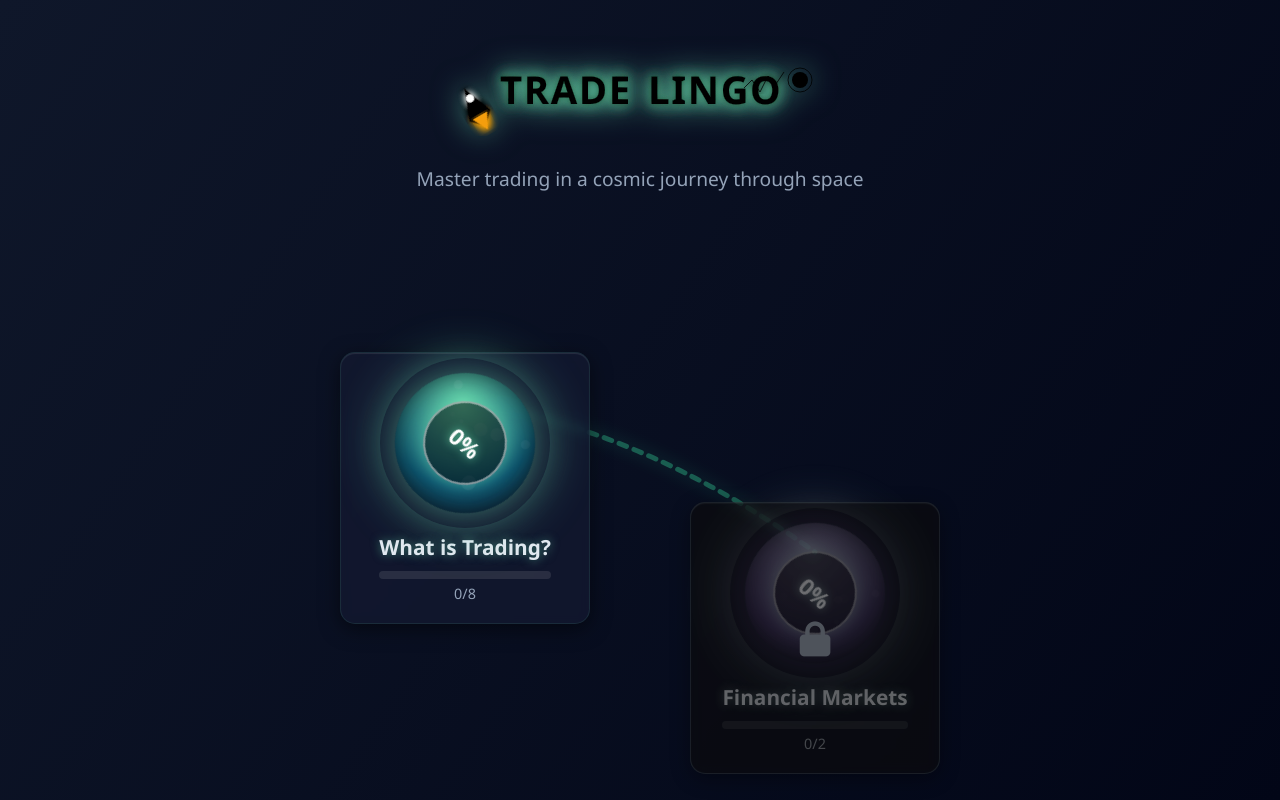
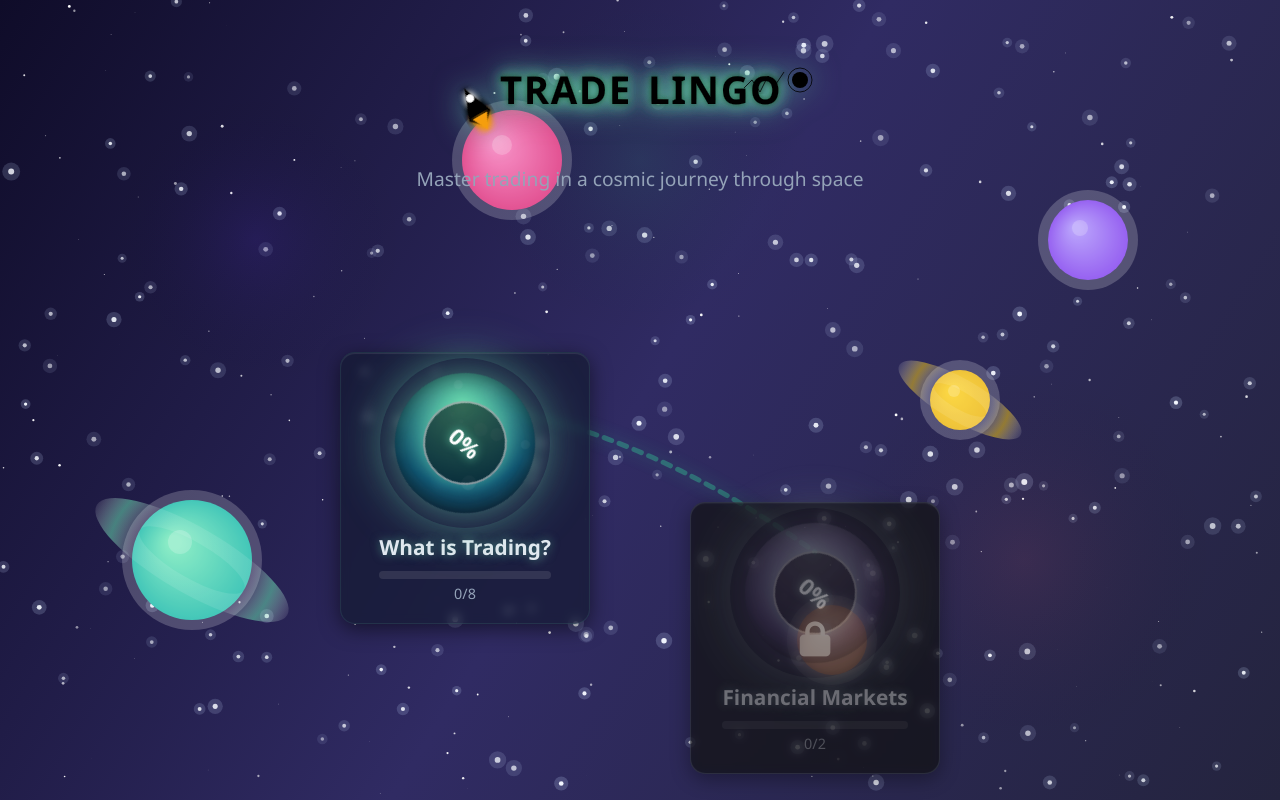
Before and after one commit to sonbgohan/Tradelingo3, a React (Create React App) app: page / in a window 1280 px wide. Built offline with nearby package versions, Linux system fonts and the light colour scheme; the HTML template or start-up script is replaced by a standard one.

Commit message:
Update App.css

```diff
--- a/src/App.css
+++ b/src/App.css
@@ -17,10 +17,10 @@
 
 body {
   font-family: 'Segoe UI', 'Roboto', sans-serif;
-  background-color: var(--dark-bg);
   color: var(--text-light);
   position: relative;
   overflow-x: hidden;
+  /* Verwijderd: background-color: var(--dark-bg); */
 }
 
 /* Space Background Canvas Styles */
@@ -34,14 +34,16 @@ body {
   pointer-events: none; /* Zorgt ervoor dat je door de canvas heen kunt klikken */
 }
 
-/* Animated space background */
+/* Aangepast zodat het de canvas achtergrond niet overschrijft */
 .app {
   width: 100%;
   min-height: 100vh;
   position: relative;
-  background: linear-gradient(125deg, #0f172a 0%, #020617 100%);
+  /* Verwijderd: background: linear-gradient(125deg, #0f172a 0%, #020617 100%); */
 }
 
+/* Verwijderd: .app::before stijl die de canvas achtergrond kan overschrijven */
+/*
 .app::before {
   content: '';
   position: fixed;
@@ -54,6 +56,7 @@ body {
     radial-gradient(circle at 75% 75%, rgba(20, 184, 166, 0.15) 0%, transparent 40%);
   z-index: -2;
 }
+*/
 
 /* Stars animation */
 @keyframes twinkle {
```
